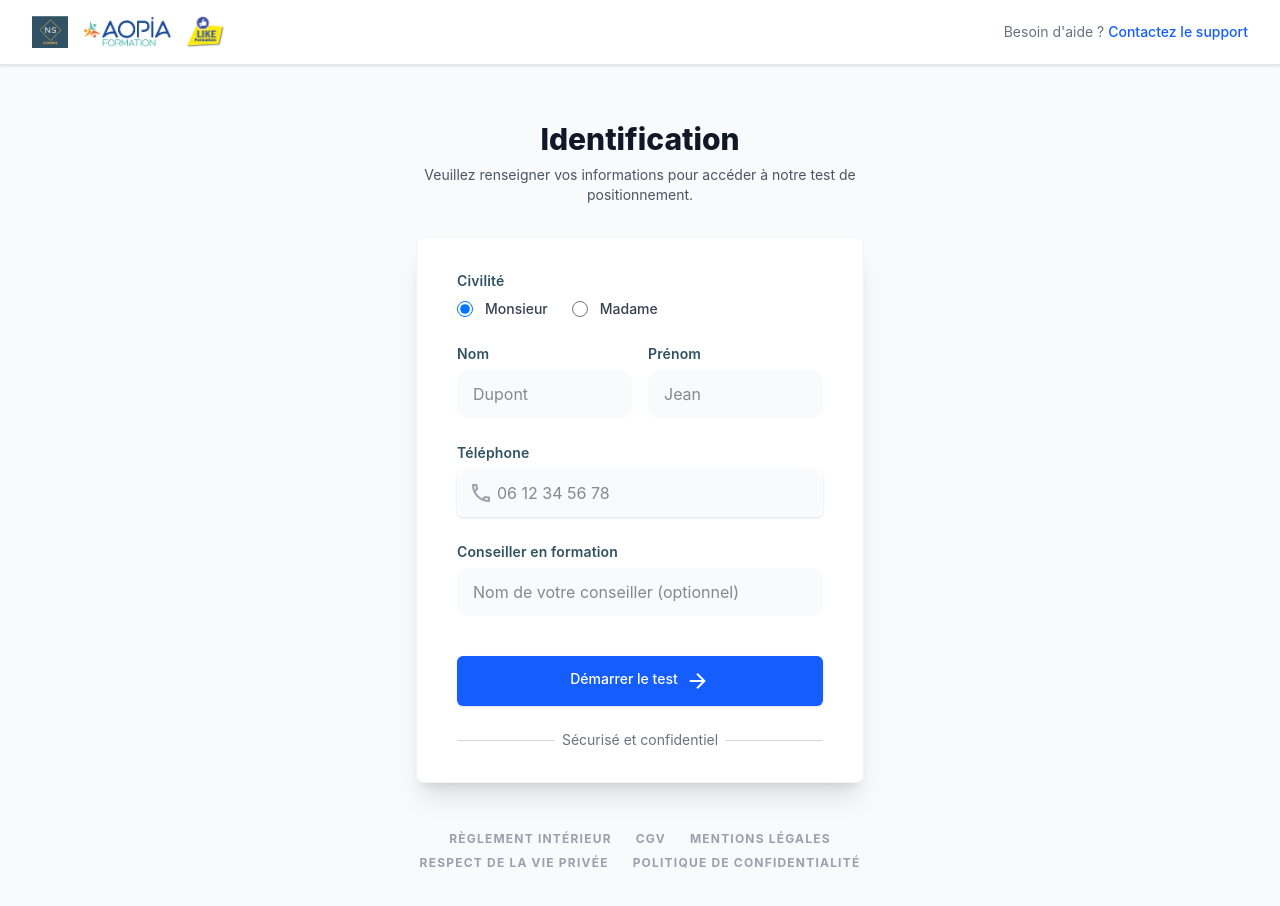
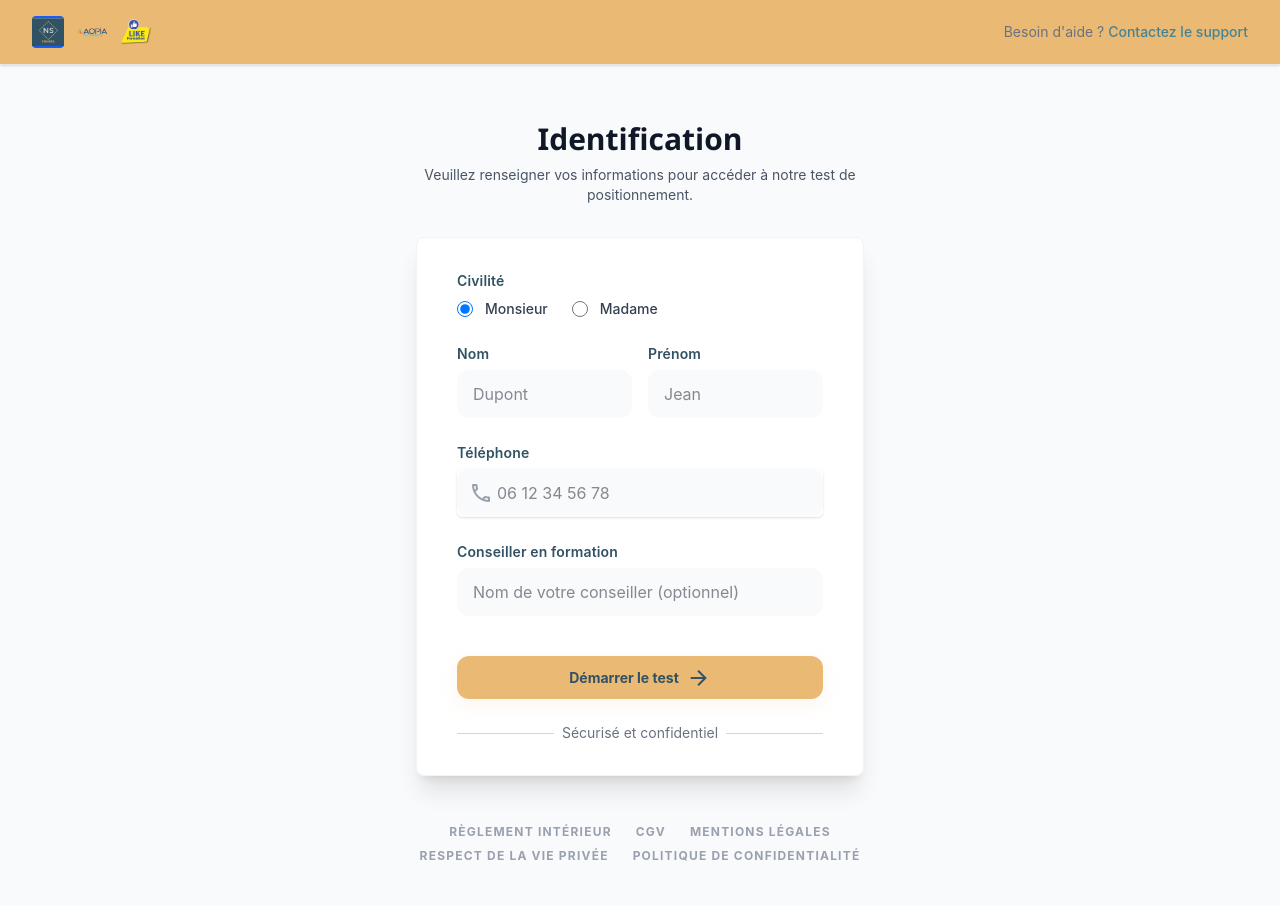
Before and after one commit to mblitmanager/Analyse-des-besoins, a Vue app in the folder projet-app/frontend/: page / in a window 1280 px wide. Shown: the top 906 px of the page. Built offline with nearby package versions, Linux system fonts and the light colour scheme; no server answers.

Commit message:
style: update CSS variables and improve button styles; adjust logo placement in views

```diff
--- a/projet-app/frontend/src/style.css
+++ b/projet-app/frontend/src/style.css
@@ -1,4 +1,5 @@
 @import "tailwindcss";
+@import url('https://fonts.googleapis.com/css2?family=Roboto:wght@300;400;500;700&display=swap');
 
 @layer components {
   .Wizi-label {
@@ -36,11 +37,10 @@
   --brand-secondary: #0D1B3E;
   --brand-accent: #60a5fa;
   /* Palette personnalisée */
-  --title-color: #315263;
+  --title-color: #315264;
   --section-color: #428496;
-  --accent-color: #ebb973;
-  --accent-color-soft: rgba(235, 185, 115, 0.14);
-  font-family: 'Outfit', system-ui, sans-serif;
+  --accent-color: #eab973;
+  --accent-color-soft: rgba(234, 185, 115, 0.14);
 }
 
 [data-brand="aopia"] {
@@ -67,6 +67,8 @@ body {
   margin: 0;
   padding: 0;
   min-height: 100vh;
+  /* Paragraph / body font */
+  font-family: 'Roboto', system-ui, -apple-system, 'Segoe UI', 'Helvetica Neue', Arial, sans-serif;
 }
 
 #app {
@@ -76,6 +78,8 @@ body {
 /* Utility classes for headings and section titles using provided palette */
 .heading-primary {
   color: var(--title-color);
+  /* Title font: Segoe UI preferred */
+  font-family: 'Segoe UI', 'Segoe UI Variable', system-ui, -apple-system, 'Helvetica Neue', Arial, sans-serif;
 }
 
 .section-title {
@@ -96,6 +100,11 @@ body {
   color: var(--title-color);
 }
 
+/* Ensure headings (h1..h6) use Segoe UI */
+h1, h2, h3, h4, h5, h6 {
+  font-family: 'Segoe UI', 'Segoe UI Variable', system-ui, -apple-system, 'Helvetica Neue', Arial, sans-serif;
+}
+
 .muted-heading {
   color: rgba(49,82,99,0.8);
 }
@@ -113,10 +122,12 @@ body {
   background-color: rgba(34,197,94,0.12);
 }
 
-/* Primary button helper using brand secondary for better contrast */
-.btn-primary {
-  background-color: var(--brand-primary);
-  color: white;
+/* Make all primary buttons use the shared accent palette as requested
+   Background: var(--accent-color) (#eab973)
+   Text: var(--title-color) (#315264) */
+button, input[type="button"], input[type="submit"], .btn, .btn-primary {
+  background-color: var(--accent-color);
+  color: var(--title-color);
   padding: 0.6rem 1rem;
   border-radius: 0.75rem;
   font-weight: 700;
@@ -124,13 +135,41 @@ body {
   align-items: center;
   justify-content: center;
   border: 0;
-  box-shadow: 0 6px 18px rgba(59,130,246,0.08);
+  box-shadow: 0 6px 18px rgba(234,185,115,0.12);
   transition: transform .12s ease, box-shadow .12s ease, filter .12s ease;
 }
 
-.btn-primary:hover { filter: brightness(0.95); transform: translateY(-2px); box-shadow: 0 10px 22px rgba(59,130,246,0.12); }
+button:hover, input[type="button"]:hover, input[type="submit"]:hover, .btn:hover, .btn-primary:hover {
+  filter: brightness(0.98);
+  transform: translateY(-1px);
+  box-shadow: 0 10px 22px rgba(234,185,115,0.18);
+}
 
-.btn-primary:disabled { opacity: 0.6; cursor: not-allowed; transform: none; box-shadow: none; }
+button:disabled, input[type="button"]:disabled, input[type="submit"]:disabled, .btn:disabled, .btn-primary:disabled {
+  opacity: 0.6;
+  cursor: not-allowed;
+  transform: none;
+  box-shadow: none;
+}
+
+/* Accent button using the provided palette
+   Background: #eab973  Text: #315264 */
+.btn-accent {
+  background-color: var(--accent-color);
+  color: var(--title-color);
+  padding: 0.6rem 1rem;
+  border-radius: 0.75rem;
+  font-weight: 700;
+  display: inline-flex;
+  align-items: center;
+  justify-content: center;
+  border: 0;
+  box-shadow: 0 6px 18px rgba(234,185,115,0.12);
+  transition: transform .12s ease, box-shadow .12s ease, filter .12s ease;
+}
+
+.btn-accent:hover { filter: brightness(0.98); transform: translateY(-1px); box-shadow: 0 10px 22px rgba(234,185,115,0.18); }
+.btn-accent:disabled { opacity: 0.6; cursor: not-allowed; transform: none; box-shadow: none; }
 
 /* Generic button helpers */
 .btn {
@@ -159,3 +198,27 @@ body {
   background-color: var(--brand-secondary);
   color: white;
 }
+
+/* Header (bandeau) and footer styling per requested palette */
+header, .site-header {
+  background-color: var(--accent-color); /* #eab973 */
+  color: var(--section-color); /* #428496 */
+}
+
+header a, header a:visited, .site-header a {
+  color: var(--section-color);
+}
+
+/* Ensure headings/labels inside header use the header text color */
+header .Wizi-label, header .heading-primary, header h1, header h2, header h3 {
+  color: var(--section-color);
+}
+
+footer, .site-footer {
+  background-color: var(--accent-color); /* #eab973 */
+  color: var(--title-color); /* #315264 */
+}
+
+footer a, .site-footer a {
+  color: var(--section-color);
+}
--- a/projet-app/frontend/src/views/ComplementaryQuestionsView.vue
+++ b/projet-app/frontend/src/views/ComplementaryQuestionsView.vue
@@ -96,8 +96,9 @@ async function skipStep() {
       class="bg-white border-b border-gray-100 px-8 py-4 flex items-center justify-between sticky top-0 z-50"
     >
       <div class="flex items-center gap-3">
-        <div class="w-10 h-10 bg-brand-primary rounded-xl flex items-center justify-center text-blue-400 font-black italic text-xl">W</div>
-        <AppLogo />
+        <div class="w-10 h-10 bg-brand-primary rounded-xl flex items-center justify-center text-blue-400 font-black italic text-xl"><AppLogo />
+        </div>
+
       </div>
       <div class="hidden md:flex flex-col items-end">
         <div class="flex items-center gap-2 mb-1">
--- a/projet-app/frontend/src/views/FormationSelectionView.vue
+++ b/projet-app/frontend/src/views/FormationSelectionView.vue
@@ -83,8 +83,8 @@ async function selectFormation() {
       class="bg-white border-b border-gray-100 px-8 py-4 flex items-center justify-between sticky top-0 z-50"
     >
         <div class="flex items-center gap-3">
-        <div class="w-10 h-10 bg-brand-primary rounded-xl flex items-center justify-center text-blue-400 font-black italic text-xl">W</div>
-        <AppLogo />
+        <div class="w-10 h-10 bg-brand-primary rounded-xl flex items-center justify-center text-blue-400 font-black italic text-xl"><AppLogo /></div>
+
       </div>
 
       <div class="flex items-center gap-4">
--- a/projet-app/frontend/src/views/HomeView.vue
+++ b/projet-app/frontend/src/views/HomeView.vue
@@ -86,8 +86,8 @@ async function testDbConnection() {
       <div class="max-w-7xl mx-auto px-4 sm:px-6 lg:px-8 h-16 flex items-center justify-between">
         <div class="flex-shrink-0 flex items-center">
           <div class="h-8 w-auto flex items-center space-x-2">
-            <!-- <div class="w-8 h-8 rounded bg-blue-600 flex items-center justify-center text-blue-400 font-bold text-lg">W</div> -->
-            <AppLogo />
+            <div class="w-8 h-8 rounded bg-blue-600 flex items-center justify-center text-blue-400 font-bold text-lg"><AppLogo /></div>
+
           </div>
         </div>
 
```
